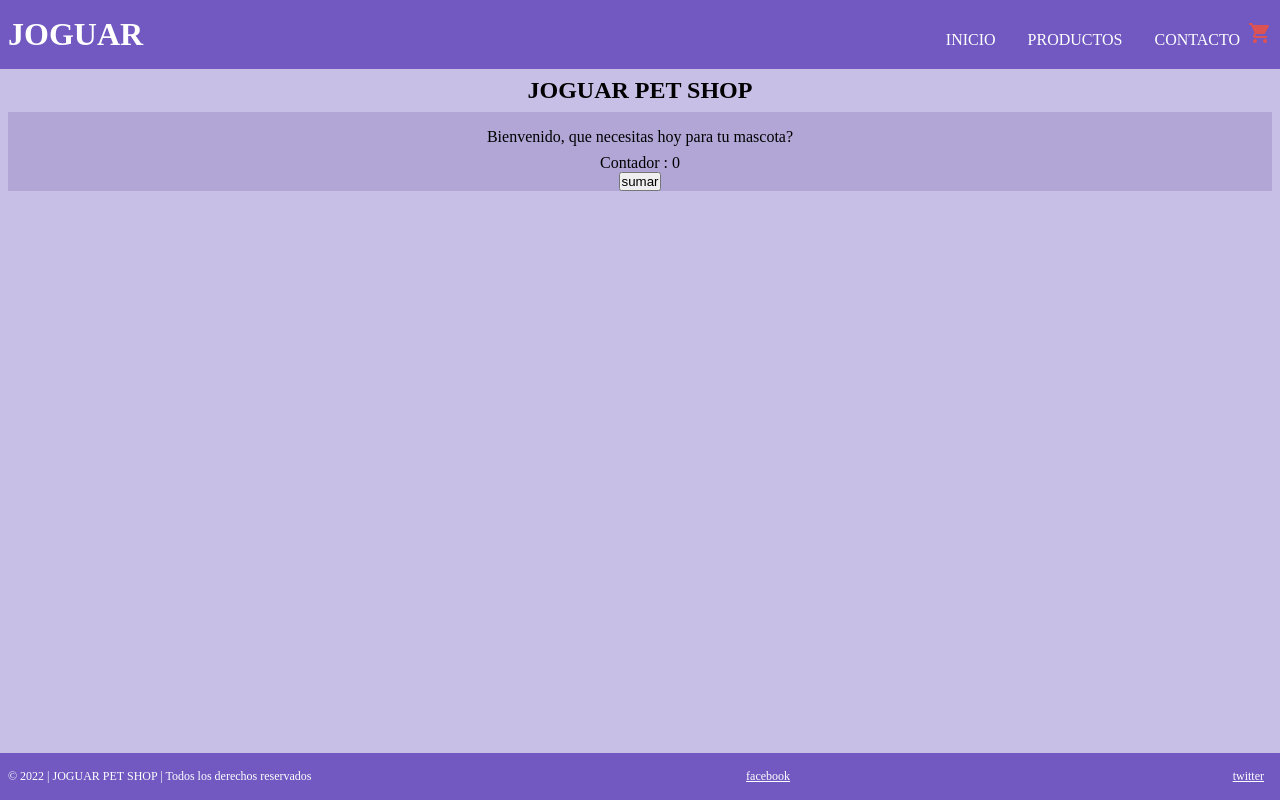
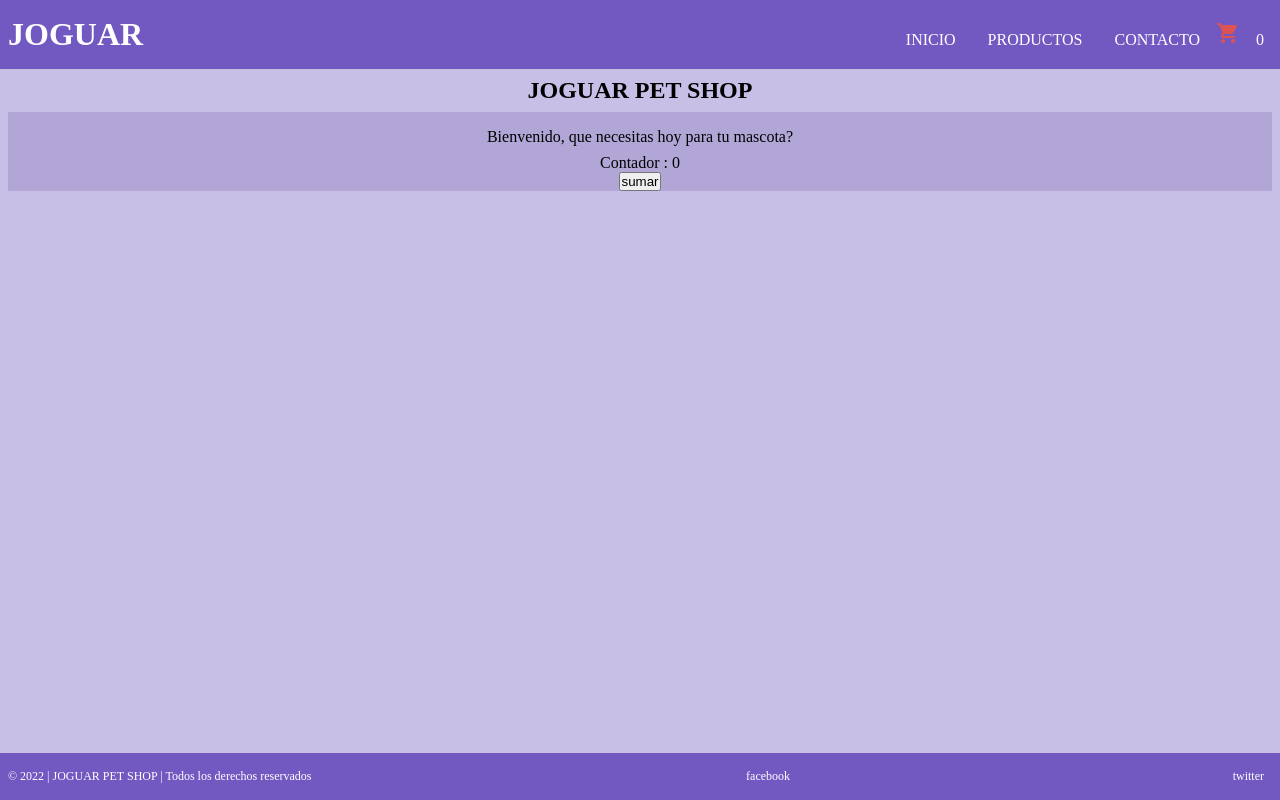
Before and after one commit to joguar27/miprimerapp, a React (Create React App) app: page / in a window 1280 px wide. Built offline with nearby package versions, Linux system fonts and the light colour scheme.

Commit message:
links al navbar y contador carrito

```diff
--- a/src/components/App.js
+++ b/src/components/App.js
@@ -9,7 +9,7 @@ const App = ()=>{
     <>
       <Header />
       <Main />
-      {/*<ItemListContainer greeting="Hola, que tal?"/>*/}
+      {/* <ItemListContainer greeting="Hola, que tal?"/> */}
       <Footer />
     </>
   )
--- a/src/components/Header.js
+++ b/src/components/Header.js
@@ -6,8 +6,9 @@ const Header = () => {
 
     return (
         <header className="header">
+            <a href="#">
             <h1 className="header__title">JOGUAR</h1>
-
+            </a>
             <Nav isHeader={isHeader}/>
         </header>
     )
--- a/src/components/Nav.js
+++ b/src/components/Nav.js
@@ -15,7 +15,10 @@ const Nav = (props) => {
                 <a className="header__link" href="#">INICIO</a>
                 <a className="header__link" href="#">PRODUCTOS</a>
                 <a className="header__link" href="#">CONTACTO</a>
-                <span href="#" className="material-icons">shopping_cart</span>
+                <a href="#">
+                <span className="material-icons">shopping_cart</span>
+                </a>
+                <a className="contador__carrito" href="#">0</a>
             </nav>
         )
     } else {
--- a/src/index.scss
+++ b/src/index.scss
@@ -29,6 +29,15 @@ html , body , #root  {
         color: white;
         margin-left: 1rem;
     }
+}
+
+header a {
+    color: #fff;
+    text-decoration: none;
+}
+
+nav a {
+    text-decoration: none;
 }
 
 main {
```
Also changed, not shown: src/components/ItemListContainer.js (+14 -0 lines).
